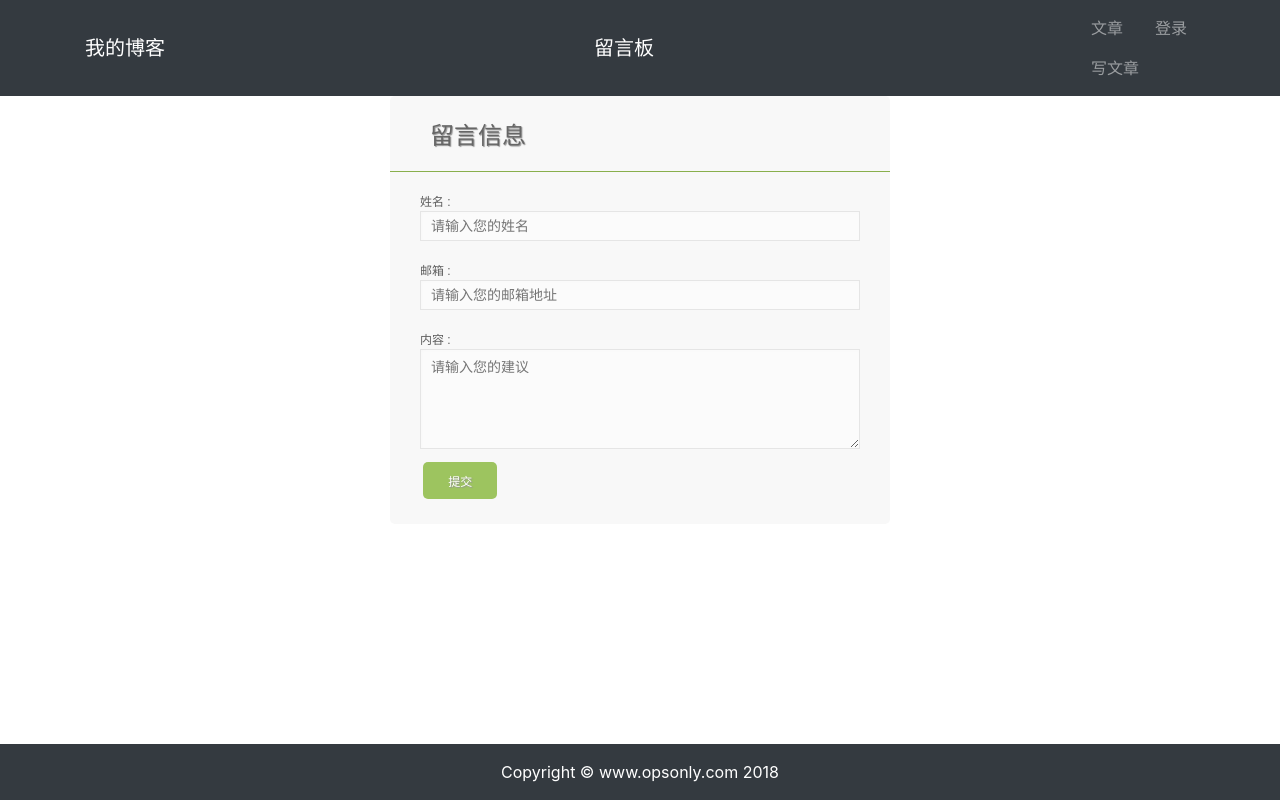
After one commit to opsonly/my_blog, a Django app: template templates/msg.html in a window 1280 px wide. The commit adds this page. Run offline with Django 3.2, Linux system fonts and the light colour scheme; the template is opened without the code that fills it, so the values that code supplies are empty; some libraries are stand-ins or nearby versions.

Commit message:
'留言功能'

```diff
--- a/message/admin.py
+++ b/message/admin.py
@@ -1,3 +1,7 @@
 from django.contrib import admin
 
+from .models import Message
 # Register your models here.
+
+
+admin.site.register(Message)
--- a/my_blog/urls.py
+++ b/my_blog/urls.py
@@ -17,7 +17,7 @@ from django.contrib import admin
 from django.urls import path,include
 from userprofile import views
 from article.views import remark
-
+from message.views import get_message,get_content,message_list
 
 urlpatterns = [
     path('admin/', admin.site.urls),
@@ -26,5 +26,8 @@ urlpatterns = [
     path('password-reset/',include('password_reset.urls')),
     path('',views.user_login),
     path('remark/',remark),
+    path('form/',get_content),
+    path('message/',get_message,name='message'),
+    path('message-list/',message_list,name='message_list'),
 
 ]
--- /dev/null
+++ b/static/bootstrap/css/style.css
@@ -0,0 +1,93 @@
+.smart-green {
+        margin-left: auto;
+        margin-right: auto;
+        max-width: 500px;
+        background: #F8F8F8;
+        padding: 30px 30px 20px 30px;
+        font: 12px Arial, Helvetica, sans-serif;
+        color: #666;
+        border-radius: 5px;
+        -webkit-border-radius: 5px;
+        -moz-border-radius: 5px;
+    }
+
+    .smart-green h1 {
+        font: 24px "Trebuchet MS", Arial, Helvetica, sans-serif;
+        padding: 20px 0px 20px 40px;
+        display: block;
+        margin: -30px -30px 10px -30px;
+        color: #b3d7ffFFF;
+        background: #1E9FFFf;
+        text-shadow: 1px 1px 1px #949494;
+        border-radius: 5px 5px 0px 0px;
+        -webkit-border-radius: 5px 5px 0px 0px;
+        -moz-border-radius: 5px 5px 0px 0px;
+        border-bottom: 1px solid #89AF4C;
+    }
+
+    .smart-green h1 > span {
+        display: block;
+        font-size: 11px;
+        color: #cce5ffFF;
+    }
+
+    .smart-green label {
+        display: block;
+        margin: 0px 0px 5px;
+    }
+
+    .smart-green label > span {
+        float: left;
+        margin-top: 10px;
+        color: #5E5E5E;
+    }
+
+    .smart-green input[type="text"], .smart-green input[type="email"], .smart-green textarea, .smart-green select {
+        color: #555;
+        height: 30px;
+        line-height: 15px;
+        width: 100%;
+        padding: 0px 0px 0px 10px;
+        margin-top: 2px;
+        border: 1px solid #E5E5E5;
+        background: #FBFBFB;
+        outline: 0;
+        -webkit-box-shadow: inset 1px 1px 2px rgba(238, 238, 238, 0.2);
+        box-shadow: inset 1px 1px 2px rgba(238, 238, 238, 0.2);
+        font: normal 14px/14px Arial, Helvetica, sans-serif;
+    }
+
+    .smart-green textarea {
+        height: 100px;
+        padding-top: 10px;
+    }
+
+
+    .smart-green .button {
+        background-color: #9DC45F;
+        border-radius: 5px;
+        -webkit-border-radius: 5px;
+        -moz-border-border-radius: 5px;
+        border: none;
+        padding: 10px 25px 10px 25px;
+        color: #FFF;
+        text-shadow: 1px 1px 1px #949494;
+    }
+
+    .smart-green .button:hover {
+        background-color: #80A24A;
+    }
+
+    .error-msg{
+        color: red;
+        margin-top: 10px;
+    }
+    .success-msg{
+        color: #80A24A;
+        margin-top: 10px;
+        margin-bottom: 10px;
+    }
+
+
+    article, aside, figure, footer, header, hgroup,
+menu, nav, section { display: block; }
--- a/templates/header.html
+++ b/templates/header.html
@@ -3,8 +3,9 @@
   <div class="container">
     <!-- 导航栏商标 -->
     <a class="navbar-brand" href="{% url 'article:article_own'%}">我的博客</a>
+    <a  class="navbar-brand" href="{% url 'message_list'%}">留言板</a>
     <!-- 导航入口 -->
-    <div>
+    <div >
       <ul class="navbar-nav">
         <!-- 条目 -->
         <li class="nav-item">
--- /dev/null
+++ b/templates/msg.html
@@ -0,0 +1,38 @@
+{% extends "base.html" %}
+{% load staticfiles %}
+<!-- 写入 base.html 中定义的 title -->
+{% block title %}
+    留言板
+{% endblock title %}
+{% block content %}
+<body>
+<link href="{% static 'bootstrap/css/style.css' %}" rel="stylesheet" type="text/css" />
+<form action="/form/" method="post" class="smart-green">
+    <h1>留言信息</h1>
+    <label>
+        <span>姓名 :</span>
+        <input id="name" type="text" name="name" class="error" placeholder="请输入您的姓名"/>
+        <div class="error-msg"></div>
+    </label>
+
+    <label>
+        <span>邮箱 :</span>
+        <input id="email" type="email" value="" name="email" placeholder="请输入您的邮箱地址"/>
+        <div class="error-msg"></div>
+    </label>
+    <label>
+        <span>内容 :</span>
+        <textarea id="message" name="message"  placeholder="请输入您的建议"></textarea>
+        <div class="error-msg"></div>
+    </label>
+    <div class="success-msg"></div>
+    <label>
+        <span>&nbsp;</span>
+        <input type="submit" class="button" value="提交"/>
+    </label>
+    {#避免提交表单时出现CSRF验证失败. 请求被中断.的403错误#}
+    {% csrf_token %}
+</form>
+</body>
+
+{% endblock content %}
```
Also changed, not shown: message/models.py (+13 -1 lines), message/views.py (+27 -0 lines), static/bootstrap/css/mlist.css (added, +95 -0 lines), templates/message-list.html (added, +34 -0 lines), db.sqlite3, message/migrations/0001_initial.py (added).
